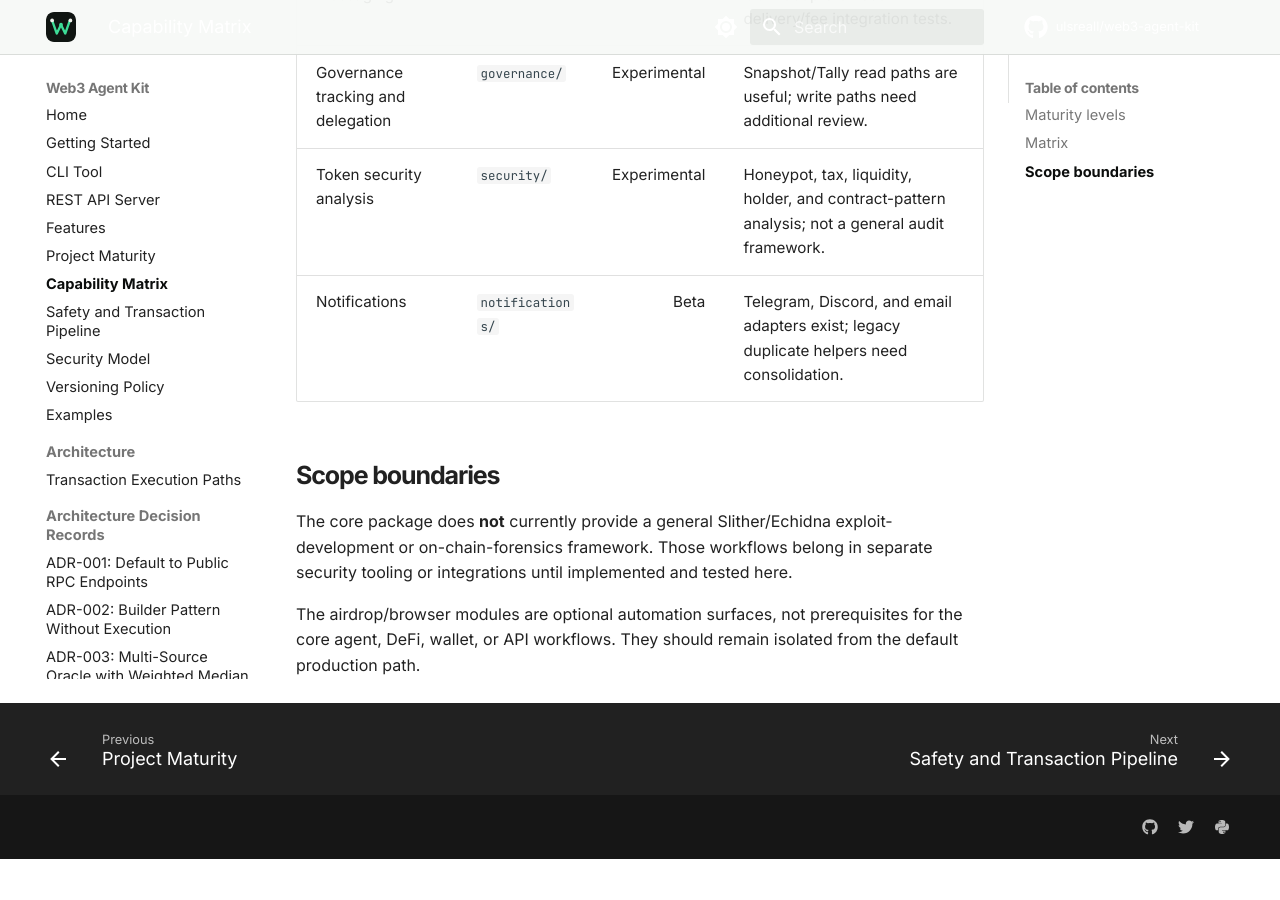
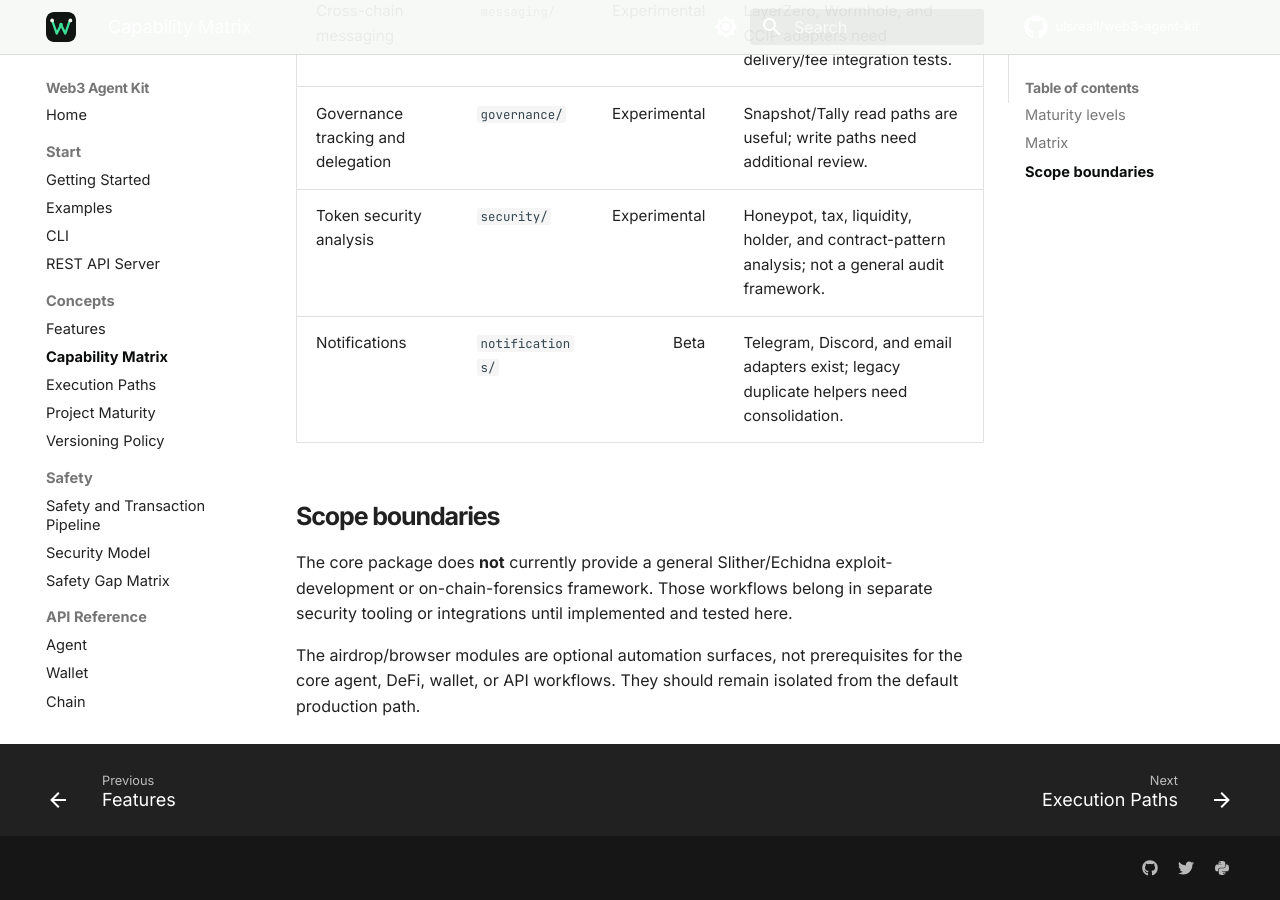
Before and after one commit to ulsreall/web3-agent-kit, an MkDocs documentation site: the page built from docs/capability-matrix.md, in a window 1280 px wide and 900 px high, scrolled down 3027 px. Built offline with MkDocs 1.6.1 and Material for MkDocs 9.7.7, drawn with Linux system fonts in a browser that asks for light colours; comment, search, counter and statistics services are not loaded; before the commit the page ends 3886 px from its top, so only the background shows below that; some of the changed lines change nothing that is shown.

Commit message:
build(docs): fix the edit links, pin the toolchain, and tidy the nav
edit_uri pointed at docs/ on the main branch while this repository's default
branch is master, so every 'edit this page' link 404'd. The links were never
visible because content.action.edit was not enabled; both are now correct.

Nav: the flat list mixed guides, policy and reference in one column, 'New
Modules' had outlived its name, security appeared twice, and API pages were
listed by filename. The pages are grouped by intent and keep their existing
URLs, so no inbound link changes.

promotion/ (outreach drafts) and review/ (a raw .patch artifact) are working
material rather than documentation, so they are excluded from the published
site instead of being built unreachable.

The deploy workflow pins the mkdocs toolchain it was verified against and
cancels superseded builds.

Signed-off-by: Khasbi Maulana <khasbim240803@gmail.com>

```diff
--- a/mkdocs.yml
+++ b/mkdocs.yml
@@ -3,7 +3,13 @@ site_description: Open-source framework for building autonomous AI agents that i
 site_url: https://ulsreall.github.io/web3-agent-kit/
 repo_url: https://github.com/ulsreall/web3-agent-kit
 repo_name: ulsreall/web3-agent-kit
-edit_uri: edit/main/docs/
+edit_uri: edit/master/docs/
+
+# Internal working material that ships in the repo but not on the docs site:
+# outreach drafts, and the review directory holding a raw .patch artifact.
+exclude_docs: |
+  promotion/
+  review/
 
 theme:
   name: material
@@ -30,6 +36,8 @@ theme:
     - content.code.annotate
     - content.tabs.link
     - content.tooltips
+    - content.action.edit
+    - content.action.view
     - navigation.instant
     - navigation.instant.progress
     - navigation.tracking
@@ -105,52 +113,49 @@ extra:
 
 nav:
   - Home: index.md
-  - Getting Started: getting-started.md
-  - CLI Tool: cli.md
-  - REST API Server: api-server.md
-  - Features: features.md
-  - Project Maturity: project-maturity.md
-  - Capability Matrix: capability-matrix.md
-  - Safety and Transaction Pipeline: safety-and-transaction-pipeline.md
-  - Security Model: security-model.md
-  - Versioning Policy: versioning-policy.md
-  - Examples: examples.md
-  - Architecture:
-    - architecture/execution-paths.md
+  - Start:
+      - Getting Started: getting-started.md
+      - Examples: examples.md
+      - CLI: cli.md
+      - REST API Server: api-server.md
+  - Concepts:
+      - Features: features.md
+      - Capability Matrix: capability-matrix.md
+      - Execution Paths: architecture/execution-paths.md
+      - Project Maturity: project-maturity.md
+      - Versioning Policy: versioning-policy.md
+  - Safety:
+      - Safety and Transaction Pipeline: safety-and-transaction-pipeline.md
+      - Security Model: security-model.md
+      - Safety Gap Matrix: security/safety-gap-matrix.md
+  - API Reference:
+      - Agent: api/agent.md
+      - Wallet: api/wallet.md
+      - Chain: api/chain.md
+      - LLM: api/llm.md
+      - Portfolio: api/portfolio.md
+      - Trading: api/trading.md
+      - DeFi: api/defi.md
+      - Bridge: api/bridge.md
+      - Sniper: api/sniper.md
+      - Airdrop: api/airdrop.md
+      - NFT: api/nft.md
+      - MEV: api/mev.md
+      - Security Module: api/security.md
+      - Oracle: api/oracle.md
+      - Events: api/events.md
+      - Simulator: api/simulator.md
+      - Account Abstraction: api/account_abstraction.md
+      - Messaging: api/messaging.md
+      - Governance: api/governance.md
   - Architecture Decision Records:
-    - adr/adr-001-public-rpc-defaults.md
-    - adr/adr-002-builder-pattern.md
-    - adr/adr-003-multi-source-oracle.md
-  - API Reference:
-    - api/agent.md
-    - api/wallet.md
-    - api/chain.md
-    - api/llm.md
-    - api/sniper.md
-    - api/portfolio.md
-    - api/bridge.md
-    - api/defi.md
-    - api/airdrop.md
-    - api/security.md
-    - api/mev.md
-    - api/nft.md
-    - api/trading.md
-  - New Modules:
-    - api/oracle.md
-    - api/events.md
-    - api/simulator.md
-    - api/account_abstraction.md
-    - api/messaging.md
-    - api/governance.md
-  - Contributing: contributing.md
-  - Contributing Platforms: contributing-platforms.md
-  - Research:
-    - research/airdrop_landscape_2026.md
-  - Promotion:
-    - promotion/awesome-list-submissions.md
-    - promotion/hn-post-draft.md
-  - Blog:
-    - blog/comparison-vs-alternatives.md
-  - Security:
-    - security/safety-gap-matrix.md
+      - ADR-001 Public RPC Defaults: adr/adr-001-public-rpc-defaults.md
+      - ADR-002 Builder Pattern: adr/adr-002-builder-pattern.md
+      - ADR-003 Multi-Source Oracle: adr/adr-003-multi-source-oracle.md
+  - Background:
+      - Airdrop Landscape 2026: research/airdrop_landscape_2026.md
+      - Comparison vs Alternatives: blog/comparison-vs-alternatives.md
+  - Contributing:
+      - Contributing: contributing.md
+      - Contributing Platforms: contributing-platforms.md
   - Changelog: changelog.md
```
Also changed, not shown: 1 other file.
